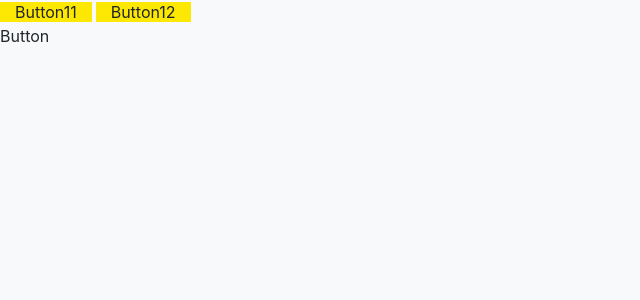
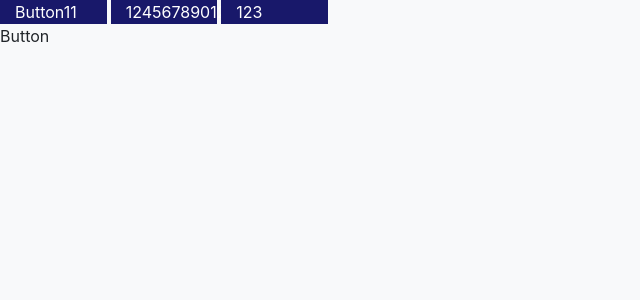
Before and after one commit to cherepakhin/vacancy_front, a React (Create React App) app: page / in a window 1280 px wide. Shown: the top 300 px of the page, without its empty margins (0-640 px from the left). Built offline with nearby package versions, Linux system fonts and the light colour scheme.

Commit message:
Для задания ширины блока нужно указать inline-block:

```diff
--- a/src/App.css
+++ b/src/App.css
@@ -55,11 +55,6 @@
 
   min-width: 8ch;
   max-width: 8ch !important;
-}
-
-.w-12ch {
-  min-width: 12ch;
-  max-width: 12ch !important;
 }
 
 .list-group-item-action-about {
@@ -170,10 +165,8 @@ html body {
 }
 
 .button-div {
-    background-color: #fce803;
-    display: inline;
+  background-color: #18186A;
+  color: white;
+  display: inline-block;
+  width: 12ch;
 }
-
-.index-background {
-    background-color: #fce803;
-}
--- a/src/App.js
+++ b/src/App.js
@@ -30,8 +30,9 @@ class App extends React.Component { // receives props from index.js
         // Attention:  access to props with __THIS.props.*__
         // <NewVacancyPanel visible={this.props.visibleNewVacancyDlg}/>
         <div>
-          <div className="button-div mr-1 col-md-1 col-sm-1 w-12ch">Button11</div>
-          <div className="button-div mr-1 col-md-1 col-sm-1 w-12ch">Button12</div>
+          <div className="button-div mr-1 col-md-1 col-sm-1">Button11</div>
+          <div className="button-div mr-1 col-md-1 col-sm-1">12456789012</div>
+          <div className="button-div mr-1 col-md-1 col-sm-1">123</div>
         </div>
       );
   }
```
Also changed, not shown: 1 other file (tests, documents, lock files or other folders).
